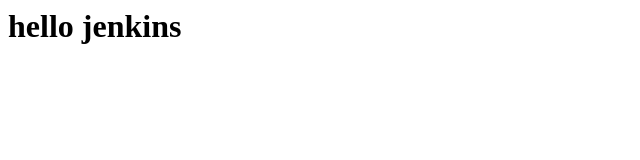
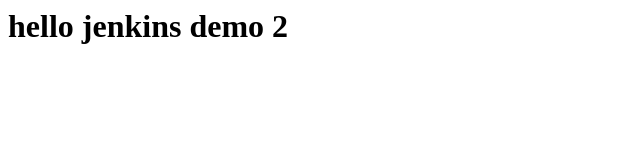
Before and after one commit to ankitsingh81/jenkinsDemo, a plain HTML site: page index.html in a window 1280 px wide. Shown: the whole page, without its empty margins (0-640 px from the left). Drawn offline with Linux system fonts and the light colour scheme.

Commit message:
Update index.html

```diff
--- a/index.html
+++ b/index.html
@@ -1,5 +1,5 @@
 <html>
   <h1>
-    hello jenkins
+    hello jenkins demo 2
   </h1>
 </html>
```
